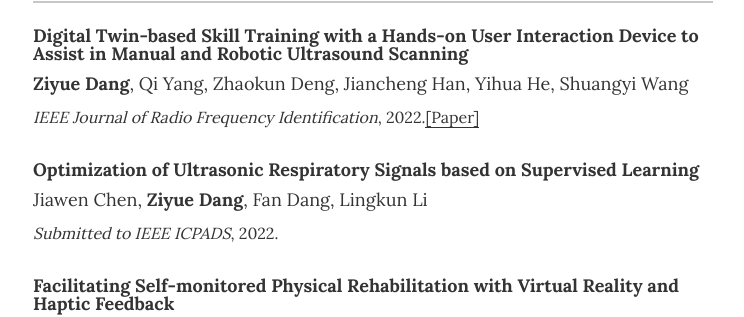
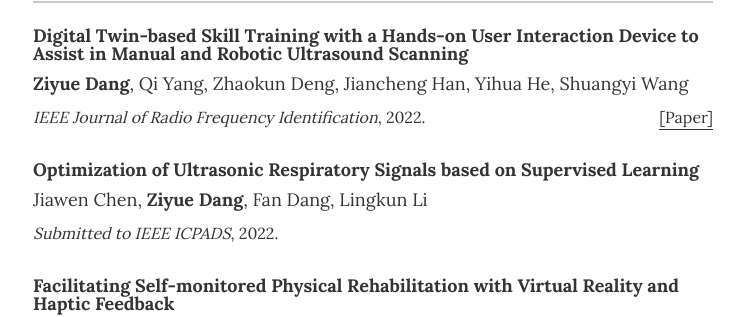
Before and after one commit to Syldavian/Syldavian.github.io, a Jekyll site: the page built from index.html, in a window 1280 px wide. Shown: the part 1965-2282 px from the top of the page, without its empty margins (267-1011 px from the left). Built offline with Jekyll 4.4.1, drawn with Linux system fonts in a browser that asks for light colours.

Commit message:
Fix bug in alignment

```diff
--- a/_layouts/resume.html
+++ b/_layouts/resume.html
@@ -130,7 +130,7 @@
         <div class="resume-item">
           <p class="resume-item-details"><b>{{ recognition.title }}</b></p>
           <p class="resume-item-details">{{ recognition.authors }}</p>
-          <p class="resume-item-copy"><i>{{ recognition.from }}</i>, {{ recognition.year }}{% if recognition.url %}<a href="{{ recognition.url }}" itemprop="url" style="text-align:right;">[Paper]</a>{% endif %}</p>
+          <p class="resume-item-copy"><i>{{ recognition.from }}</i>, {{ recognition.year }}{% if recognition.url %}<a href="{{ recognition.url }}" itemprop="url" style="float:right;">[Paper]</a>{% endif %}</p>
         </div>
         {% endfor %}
 
```
